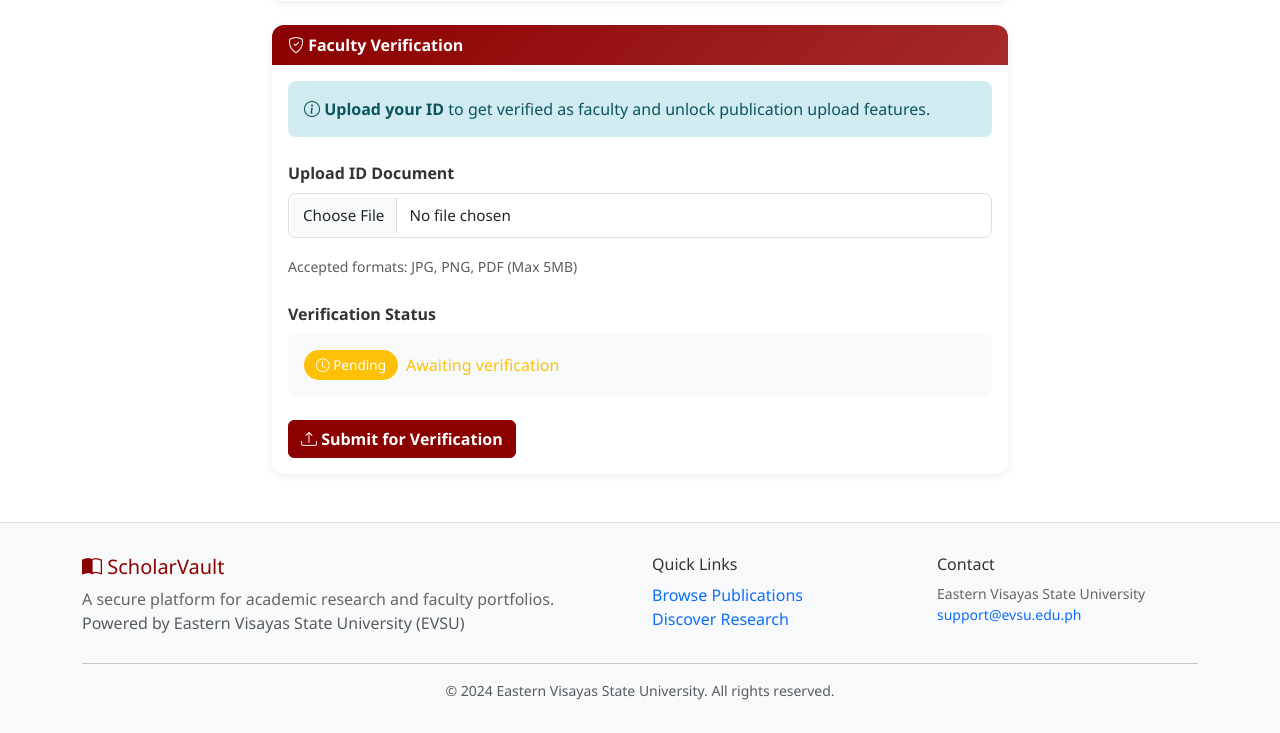
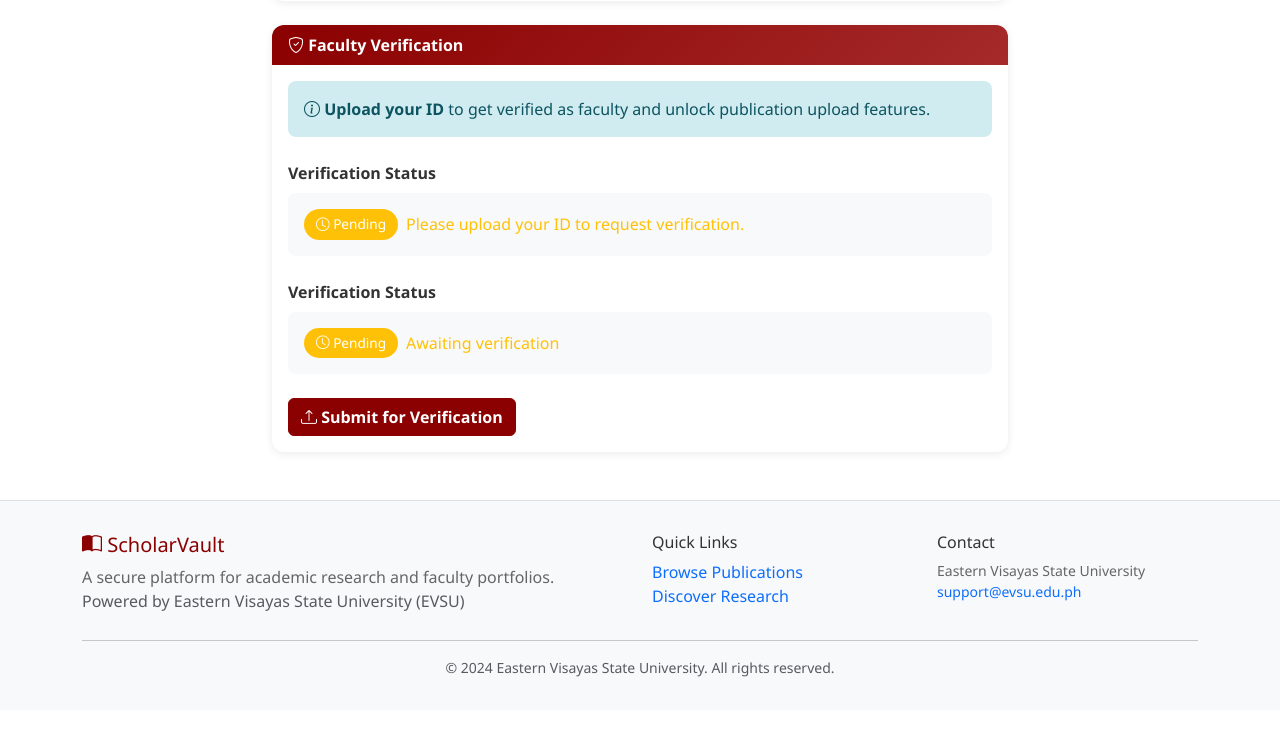
Before and after one commit to Joyjieacerden/Secure-Academic-Research-Portfolio-Repository, a Django app: page /settings/ in a window 1280 px wide. Shown: the part 762-1495 px from the top of the page. After the commit the page ends 1439 px from the top, so only its background shows below. Run offline with Django 5.2, Linux system fonts and the light colour scheme; the visitor is signed in with stand-in values (Sample User, id 1).

Commit message:
Added feature to ID Verfication in the Profile Settings

```diff
--- a/research_repo/models.py
+++ b/research_repo/models.py
@@ -4,8 +4,6 @@ from django.utils import timezone
 from datetime import timedelta
 from cloudinary_storage.storage import  MediaCloudinaryStorage
 from cloudinary.models import CloudinaryField
-
-
 
 class User(AbstractUser):
     is_faculty = models.BooleanField(default=False)
--- a/research_repo/templates/research_repo/settings.html
+++ b/research_repo/templates/research_repo/settings.html
@@ -73,18 +73,19 @@
                         <form id="verificationForm" method="POST" enctype="multipart/form-data" action="{% url 'settings' %}">
                             {% csrf_token %}
                             <div class="mb-4">
-                                <label class="form-label">Upload ID Document</label>
-                                <div class="mb-3">
-                                    {% if user.id_document %}
-                                    <div class="alert alert-success mb-3">
-                                        <i class="bi bi-check-circle"></i> ID document uploaded
-                                    </div>
+                                <label class="form-label">Verification Status</label>
+                                <div class="d-flex align-items-center p-3" style="background: #f8f9fa; border-radius: 8px;">
+                                    {% if user.is_identity_verified %}
+                                        <span class="badge bg-success me-2"><i class="bi bi-check-circle"></i> Verified</span>
+                                        <span class="text-success">You are fully verified as faculty.</span>
+                                    {% elif user.id_document %}
+                                        <span class="badge bg-info me-2"><i class="bi bi-hourglass-split"></i> Awaiting Review</span>
+                                        <span class="text-info">ID submitted. Waiting for admin approval.</span>
+                                    {% else %}
+                                        <span class="badge bg-warning me-2"><i class="bi bi-clock"></i> Pending</span>
+                                        <span class="text-warning">Please upload your ID to request verification.</span>
                                     {% endif %}
-                                    <input type="file" class="form-control" name="id_document" id="id_document" accept="image/*,.pdf" placeholder="Choose file">
                                 </div>
-                                <small class="form-text text-muted">
-                                    Accepted formats: JPG, PNG, PDF (Max 5MB)
-                                </small>
                             </div>
 
                             <!-- Verification Status -->
--- a/research_repo/views.py
+++ b/research_repo/views.py
@@ -13,6 +13,8 @@ from django.utils.crypto import get_random_string
 from django.conf import settings
 from .models import Publication, User, AccessGrant
 from django.db.models import Q
+from django.contrib import messages
+from django.shortcuts import redirect
 from .forms import PublicationForm, AuthorshipFormSet, SignUpForm, LoginForm, UploadDocumentForm,AccessGrantForm
 
 
@@ -107,20 +109,43 @@ class PublicationDetailView(LoginRequiredMixin, UserPassesTestMixin, DetailView)
         publication = self.get_object()
         user = self.request.user
 
-        # public publication
         if publication.is_public:
             return True
 
-        # authenticated access rules
-        return (
+        if (publication.uploader == user or
+            publication.authors.filter(user=user).exists() or
+            publication.grants.filter(
+                viewer=user,
+                access_granted=True,
+                expires_at__gt=timezone.now()
+            ).exists()):
+            return True
+
+        if publication.auto_approve_access and user.is_authenticated and user.can_upload():
+            return True
+
+        return False
+
+    def get_context_data(self, **kwargs):
+        context = super().get_context_data(**kwargs)
+        publication = self.object
+        user = self.request.user
+
+        is_verified_faculty = user.is_authenticated and user.can_upload()
+
+        context['can_view_pdf'] = (
+            user.is_superuser or
+            publication.is_public or
             publication.uploader == user or
             publication.authors.filter(user=user).exists() or
             publication.grants.filter(
                 viewer=user,
                 access_granted=True,
                 expires_at__gt=timezone.now()
-            ).exists()
+            ).exists() or
+            (publication.auto_approve_access and is_verified_faculty)
         )
+        return context
 
 class PublicationCreateView(LoginRequiredMixin, UserPassesTestMixin, CreateView):
     model = Publication
@@ -242,6 +267,29 @@ class AccessGrantCreateView(LoginRequiredMixin, UserPassesTestMixin, CreateView)
 class SettingsView(LoginRequiredMixin, TemplateView):
     template_name = 'research_repo/settings.html'
 
+    def post(self, request, *args, **kwargs):
+        # Handle Faculty Verification Submission
+        if 'verify_submit' in request.POST:
+            id_doc = request.FILES.get('id_document')
+            if id_doc:
+                request.user.id_document = id_doc
+                request.user.save()
+                messages.success(request, "ID document uploaded successfully. Waiting for admin approval.")
+            else:
+                messages.error(request, "Please select an ID file to upload.")
+
+        # Handle Profile Save (if you have logic for this)
+        elif 'profile_save' in request.POST:
+            # Your existing profile update logic
+            pass
+
+        return redirect('settings')
+
+    def get_context_data(self, **kwargs):
+        context = super().get_context_data(**kwargs)
+        # You can add extra context here if needed
+        return context
+
 class ProfileView(LoginRequiredMixin, TemplateView):
     template_name = 'research_repo/profile.html'
 
```
Also changed, not shown: research_repo/admin.py (+7 -0 lines), research_repo/templates/research_repo/publication_detail.html (+39 -17 lines).
